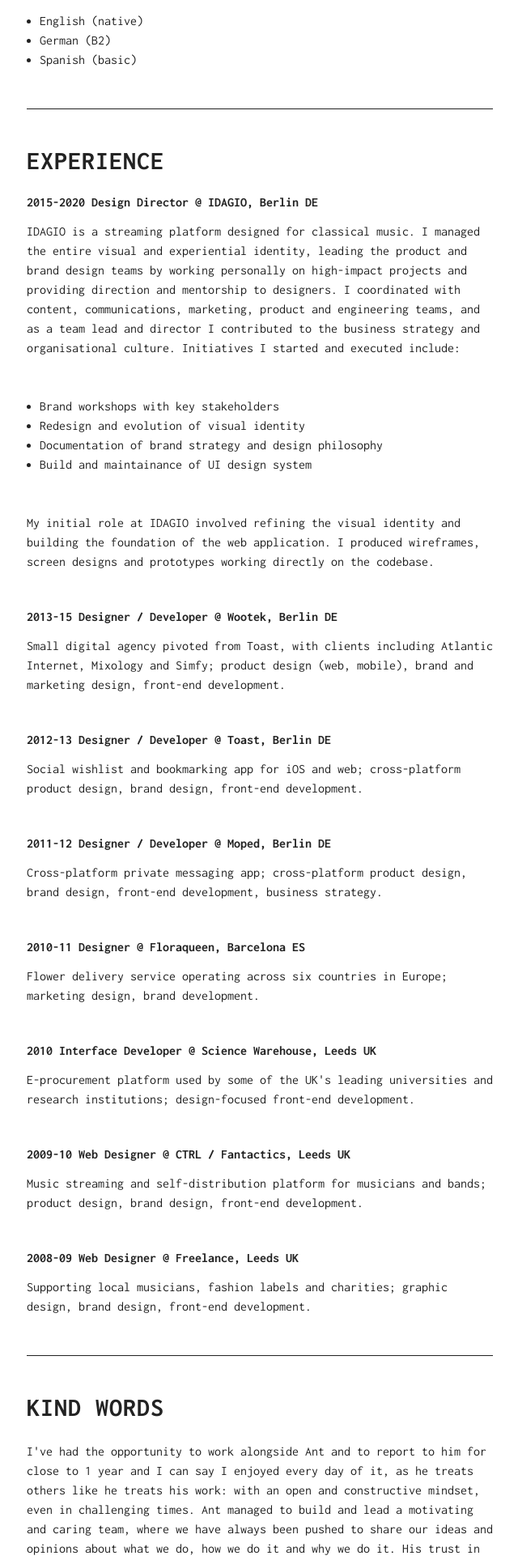
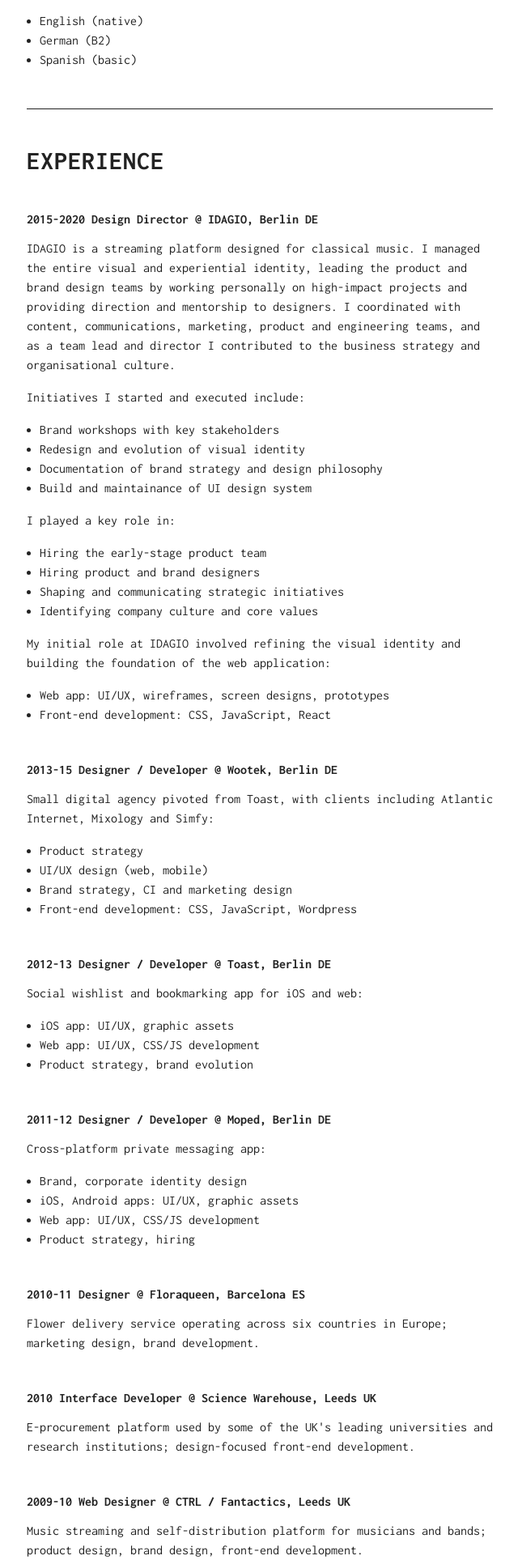
Before and after one commit to antorant/antorant.github.io, a PHP site: page /cv/index.html in a window 1280 px wide. Shown: the part 1439-3366 px from the top of the page at 81% size, without its empty margins (319-959 px from the left). Run offline with PHP 8.4, Linux system fonts and the light colour scheme.

Commit message:
Update CV, adjust margins

```diff
--- a/css/style.css
+++ b/css/style.css
@@ -43,13 +43,13 @@ h1 {
 h2 {
   font-size: 1rem;
   line-height: 1;
-  /* margin-top: 3rem; */
+  margin-top: 3rem;
 }
 
 h3 {
   font-size: 1rem;
   line-height: 1;
-  /* margin-top: 3rem; */
+  margin-top: 3rem;
 }
 
 img {
@@ -66,12 +66,12 @@ hr {
 
 p {
   line-height: 1.5;
-  margin-bottom: 3rem;
+  /* margin-bottom: 3rem; */
 }
 
 ul {
   line-height: 1.5;
-  margin-bottom: 3rem;
+  /* margin-bottom: 3rem; */
   padding-left: 1rem;
 }
 
--- a/cv/index.html
+++ b/cv/index.html
@@ -76,24 +76,55 @@
     <h1>Experience</h1>
 
     <h3>2015-2020 Design Director @ IDAGIO, Berlin DE</h3>
-    <p>IDAGIO is a streaming platform designed for classical music. I managed the entire visual and experiential identity, leading the product and brand design teams by working personally on high-impact projects and providing direction and mentorship to designers. I coordinated with content, communications, marketing, product and engineering teams, and as a team lead and director I contributed to the business strategy and organisational culture. Initiatives I started and executed include:</p>
+    <p>IDAGIO is a streaming platform designed for classical music. I managed the entire visual and experiential identity, leading the product and brand design teams by working personally on high-impact projects and providing direction and mentorship to designers. I coordinated with content, communications, marketing, product and engineering teams, and as a team lead and director I contributed to the business strategy and organisational culture.</p>
+    <p>Initiatives I started and executed include:</p>
     <ul>
       <li>Brand workshops with key stakeholders</li>
       <li>Redesign and evolution of visual identity</li>
       <li>Documentation of brand strategy and design philosophy</li>
       <li>Build and maintainance of UI design system</li>
     </ul>
-    <p>My initial role at IDAGIO involved refining the visual identity and building the foundation of the web application. I produced wireframes, screen designs and prototypes working directly on the codebase.</p>
+    <p>I played a key role in:</p>
+    <ul>
+      <li>Hiring the early-stage product team</li>
+      <li>Hiring product and brand designers</li>
+      <li>Shaping and communicating strategic initiatives</li>
+      <li>Identifying company culture and core values</li>
+    </ul>
+    <p>My initial role at IDAGIO involved refining the visual identity and building the foundation of the web application:</p>
+    <ul>
+      <li>Web app: UI/UX, wireframes, screen designs, prototypes</li>
+      <li>Front-end development: CSS, JavaScript, React</li>
+    </ul>
 
     <h3>2013-15 Designer / Developer @ Wootek, Berlin DE</h3>
     <p>Small digital agency pivoted from Toast, with clients
-    including Atlantic Internet, Mixology and Simfy; product design (web, mobile), brand and marketing design, front-end development.</p>
+    including Atlantic Internet, Mixology and Simfy:</p>
+    <ul>
+      <li>Product strategy</li>
+      <li>UI/UX design (web, mobile)</li>
+      <li>Brand strategy, CI and marketing design</li>
+      <li>Front-end development: CSS, JavaScript, Wordpress</li>
+    </ul>
+
 
     <h3>2012-13 Designer / Developer @ Toast, Berlin DE</h3>
-    <p>Social wishlist and bookmarking app for iOS and web; cross-platform product design, brand design, front-end development.</p>
+    <p>Social wishlist and bookmarking app for iOS and web:</p>
+    <ul>
+      <li>iOS app: UI/UX, graphic assets</li>
+      <li>Web app: UI/UX, CSS/JS development</li>
+      <li>Product strategy, brand evolution</li>
+    </ul>
 
     <h3>2011-12 Designer / Developer @ Moped, Berlin DE</h3>
-    <p>Cross-platform private messaging app; cross-platform product design, brand design, front-end development, business strategy.</p>
+    <!-- <p>Cross-platform private messaging app; cross-platform product design, brand design, front-end development, business strategy.</p> -->
+    <p>Cross-platform private messaging app:</p>
+    <ul>
+      <li>Brand, corporate identity design</li>
+      <li>iOS, Android apps: UI/UX, graphic assets</li>
+      <li>Web app: UI/UX, CSS/JS development</li>
+      <li>Product strategy, hiring</li>
+    </ul>
 
     <h3>2010-11 Designer @ Floraqueen, Barcelona ES</h3>
     <p>Flower delivery service operating across six countries in Europe; marketing design, brand development.</p>
```
